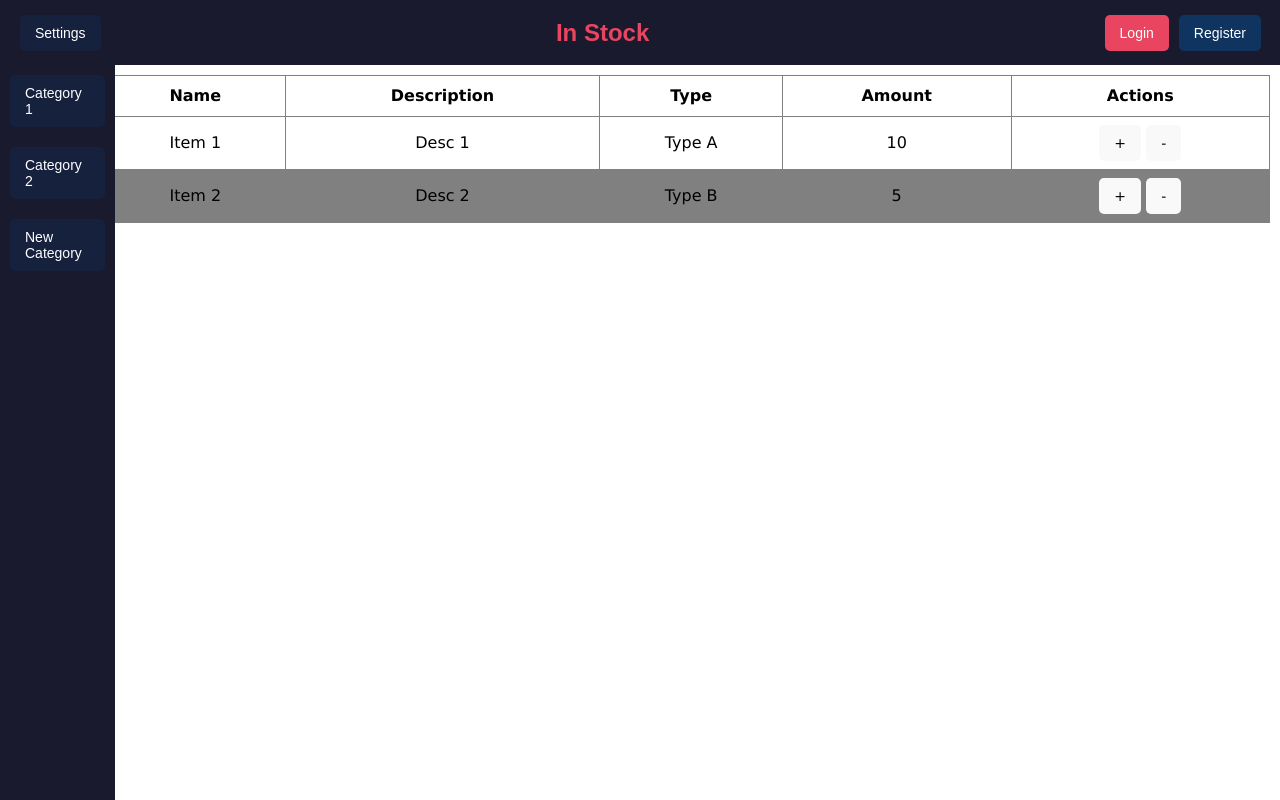
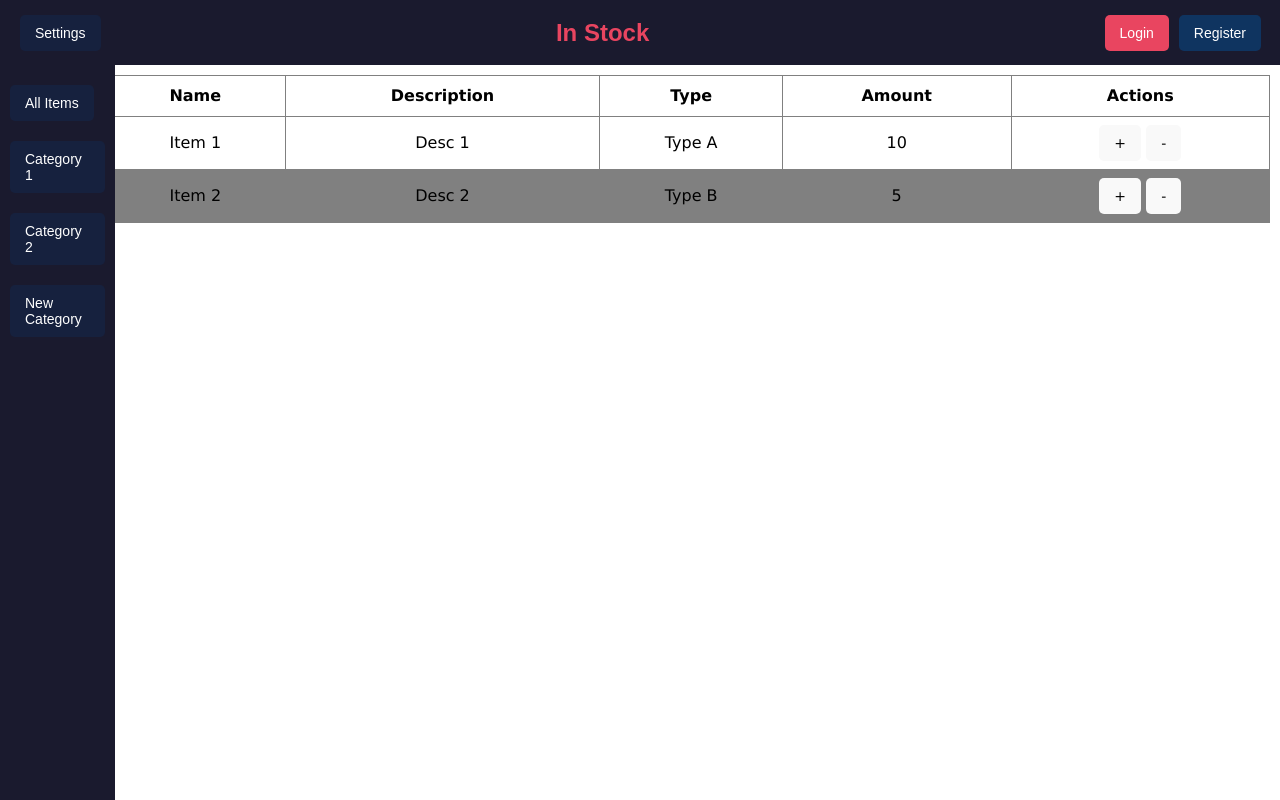
Before and after one commit to Alejoskin/In-Stock-Shared, a React (Vite) app: page / in a window 1280 px wide. Built offline with nearby package versions, Linux system fonts and the light colour scheme.

Commit message:
added all items

```diff
--- a/src/App.jsx
+++ b/src/App.jsx
@@ -1,11 +1,14 @@
 import { useEffect, useState } from 'react';
 import './App.css';
 import data from './data.json'; // If it's in src/
+import { useNavigate } from 'react-router-dom';
+
 
 function App() {
   const [currentData, setCurrentData] = useState([]);
   const [fullData, setFullData] = useState({});
   const [sidebarVisible, setSidebarVisible] = useState(true);
+
   useEffect(() => {
     // Load JSON data on mount
     setFullData(data);
@@ -27,6 +30,13 @@ function App() {
         </div>
       </div>
       <div className={`left-menu ${sidebarVisible ? '' : 'hidden'}`}>
+
+      <div className="dropdown">
+        <div className='dropdown'>
+
+        </div>
+          <button className="category" onClick={() => setCurrentData(fullData.allItems)}>All Items</button>
+        </div>
         <div className="dropdown">
           <button className="category" onClick={() => setCurrentData(fullData.category1)}>Category 1</button>
         </div>
--- a/src/data.json
+++ b/src/data.json
@@ -6,5 +6,10 @@
     "category2": [
       { "name": "Product X", "description": "Desc X", "type": "Type C", "amount": 20 },
       { "name": "Product Y", "description": "Desc Y", "type": "Type D", "amount": 8 }
+    ],
+    "allItems":[
+    { "name": "Product X", "description": "Desc X", "type": "Type C", "amount": 20 },
+    { "name": "Item 2", "description": "Desc 2", "type": "Type B", "amount": 5 }
+
     ]
   }
```
